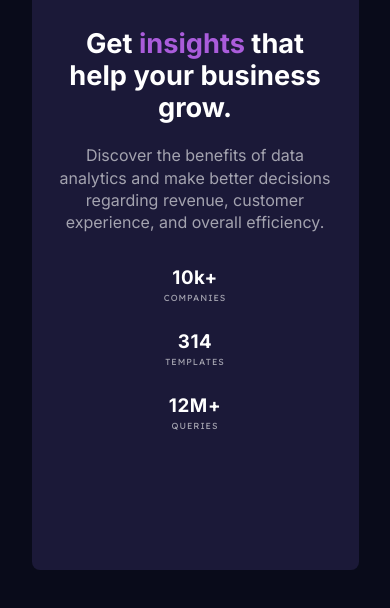
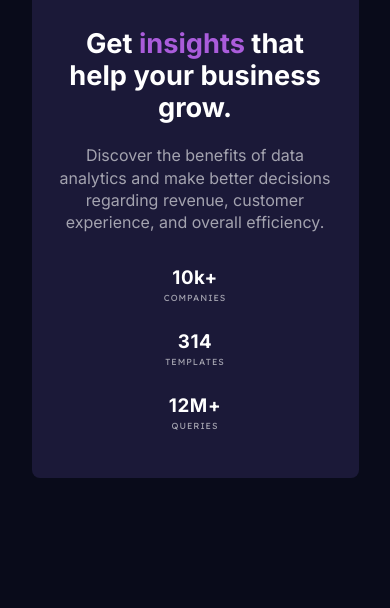
Before and after one commit to dylanbuchi/stats-preview-card-component, a plain HTML site: page index.html in a window 390 px wide. Shown: the part 322-930 px from the top of the page. Drawn offline with Linux system fonts and the light colour scheme.

Commit message:
fix min-width for mobile

```diff
--- a/assets/css/style.css
+++ b/assets/css/style.css
@@ -61,8 +61,7 @@ body {
         margin-bottom: 5rem;
         color: var(--main-heading-and-stats-primary);
         background: var(--card-background-primary);
-        min-width: 282px;
-        min-height: 812px;
+        min-width: 270px;
     }
 
     .header-image {
```
